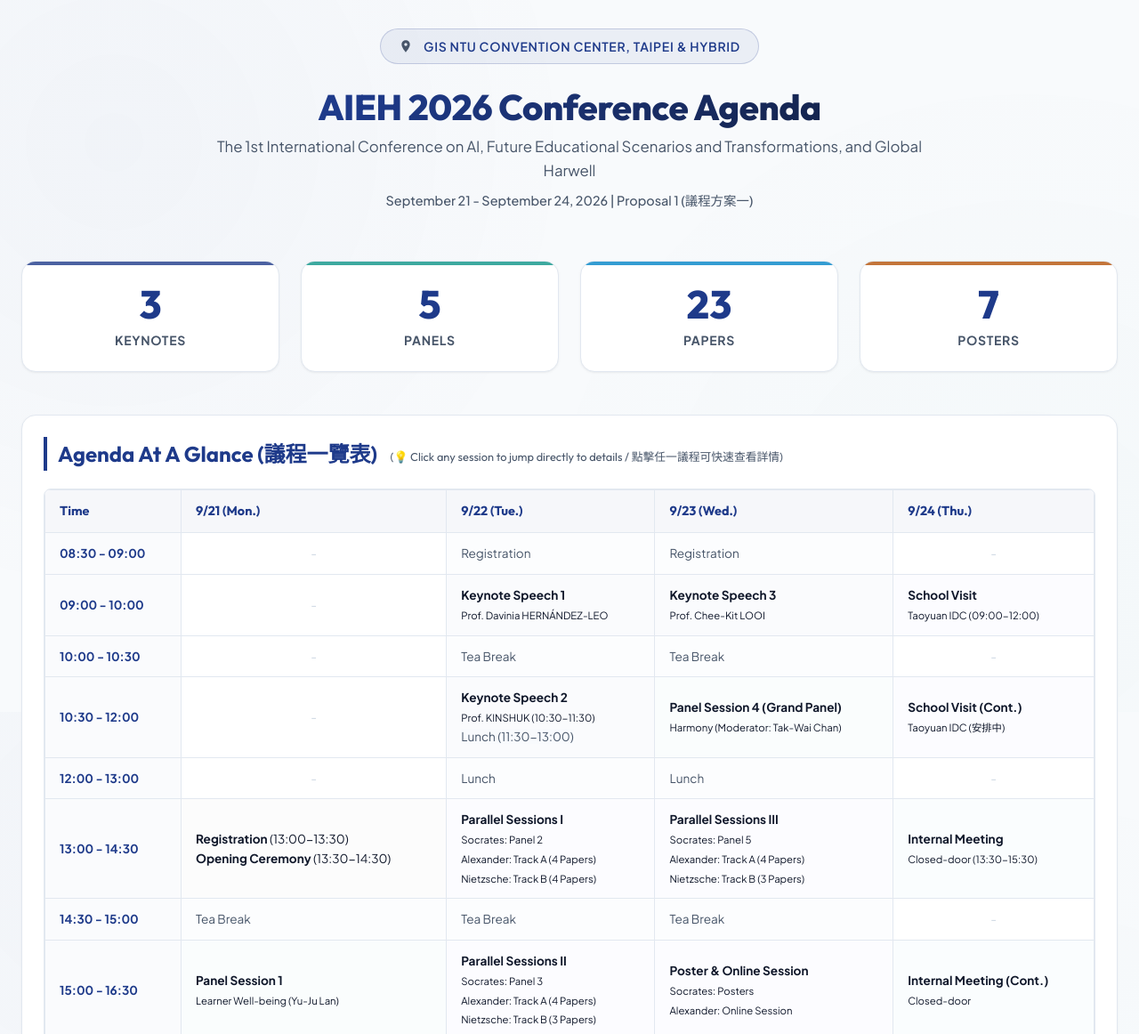
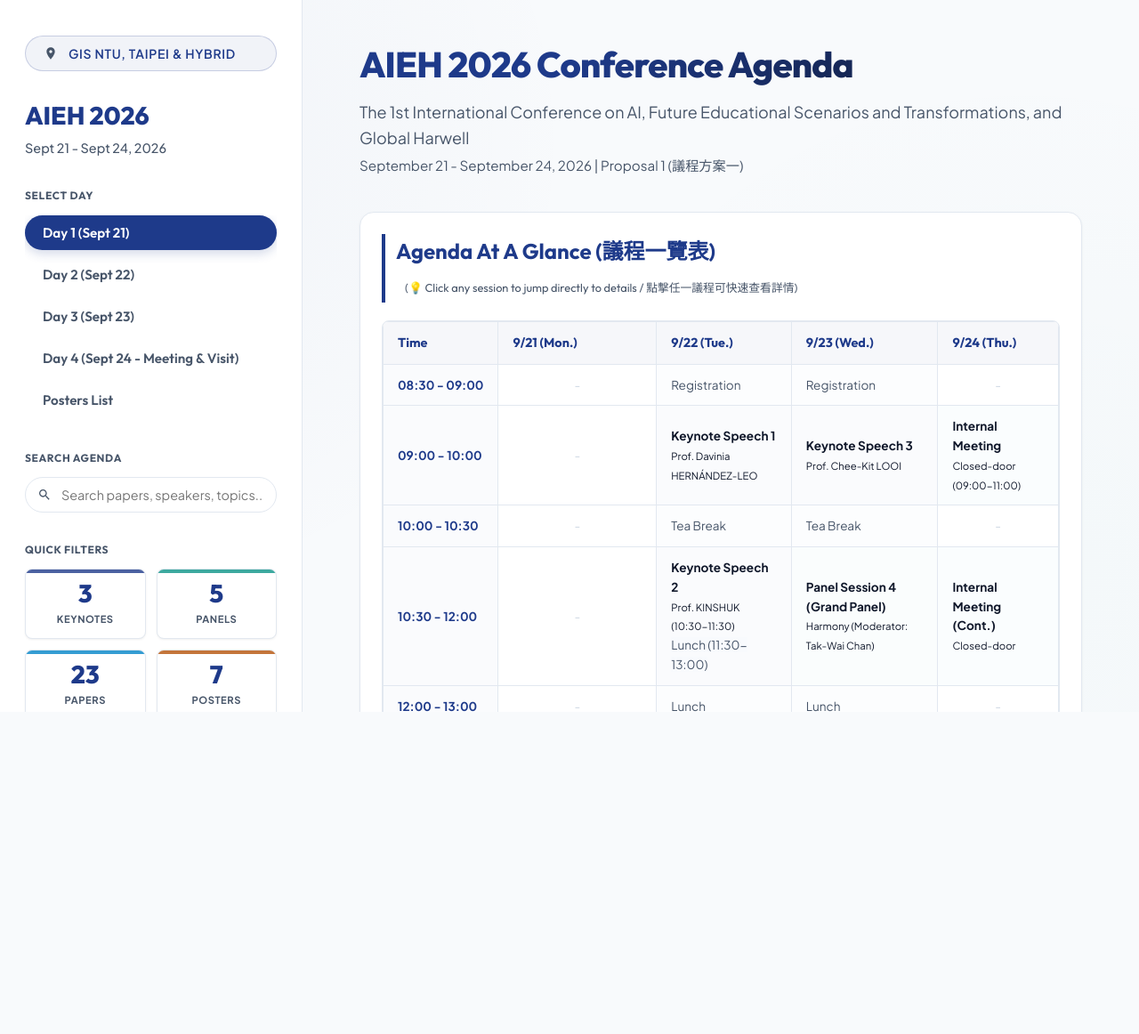
Before and after one commit to CalvinCYLiao/peaceful-pasteur, a website: page index.html in a window 1280 px wide. Shown: the top 1162 px of the page at 89% size. After the commit the page ends 800 px from the top, so only its background shows below. Drawn offline with Linux system fonts and the light colour scheme.

Commit message:
feat: swap Day 4 sessions and implement responsive dashboard layout

```diff
--- a/index.html
+++ b/index.html
@@ -9,23 +9,50 @@
 </head>
 <body>
 
-  <div class="container">
+  <div class="app-layout">
 
-    <!-- Header -->
-    <header>
+    <!-- Sidebar Controls -->
+    <aside class="sidebar">
+      <div class="sidebar-header">
         <div class="badge-venue">
-        <svg class="search-icon" style="position:static; transform:none; fill:currentColor; margin-right:4px;" viewBox="0 0 24 24" width="16" height="16">
+          <svg class="search-icon" style="position:static; transform:none; fill:currentColor; margin-right:4px;" viewBox="0 0 24 24" width="14" height="14">
             <path d="M12 2C8.13 2 5 5.13 5 9c0 5.25 7 13 7 13s7-7.75 7-13c0-3.87-3.13-7-7-7zm0 9.5c-1.38 0-2.5-1.12-2.5-2.5s1.12-2.5 2.5-2.5 2.5 1.12 2.5 2.5-1.12 2.5-2.5 2.5z"/>
           </svg>
-        GIS NTU Convention Center, Taipei & Hybrid
+          GIS NTU, Taipei & Hybrid
         </div>
-      <h1 style="font-size: 2.5rem; letter-spacing: -0.01em; margin-bottom: 0.5rem;">AIEH 2026 Conference Agenda</h1>
-      <p class="lead-text" style="font-size: 1.05rem;">The 1st International Conference on AI, Future Educational Scenarios and Transformations, and Global Harwell</p>
-      <p style="color: var(--text-muted); font-size: 0.9rem; margin-top: 0.5rem; font-weight: 500;">September 21 - September 24, 2026 | Proposal 1 (議程方案一)</p>
-    </header>
+        <h2>AIEH 2026</h2>
+        <p class="sidebar-date">Sept 21 - Sept 24, 2026</p>
+      </div>
 
-    <!-- Dashboard Metrics -->
-    <section class="dashboard-grid" aria-label="Conference statistics">
+      <!-- Navigation tabs -->
+      <div class="sidebar-section">
+        <h3 class="section-title">Select Day</h3>
+        <nav aria-label="Conference Days">
+          <ul class="tabs-nav" role="tablist">
+            <li role="presentation"><button id="tab-day1" class="tab-btn active" role="tab" aria-selected="true" aria-controls="pane-day1">Day 1 (Sept 21)</button></li>
+            <li role="presentation"><button id="tab-day2" class="tab-btn" role="tab" aria-selected="false" aria-controls="pane-day2">Day 2 (Sept 22)</button></li>
+            <li role="presentation"><button id="tab-day3" class="tab-btn" role="tab" aria-selected="false" aria-controls="pane-day3">Day 3 (Sept 23)</button></li>
+            <li role="presentation"><button id="tab-day4" class="tab-btn" role="tab" aria-selected="false" aria-controls="pane-day4">Day 4 (Sept 24 - Meeting & Visit)</button></li>
+            <li role="presentation"><button id="tab-posters" class="tab-btn" role="tab" aria-selected="false" aria-controls="pane-posters">Posters List</button></li>
+          </ul>
+        </nav>
+      </div>
+
+      <!-- Search Wrapper -->
+      <div class="sidebar-section">
+        <h3 class="section-title">Search Agenda</h3>
+        <div class="search-wrapper">
+          <svg class="search-icon" viewBox="0 0 24 24" width="16" height="16" fill="currentColor">
+            <path d="M15.5 14h-.79l-.28-.27C15.41 12.59 16 11.11 16 9.5 16 5.91 13.09 3 9.5 3S3 5.91 3 9.5 5.91 16 9.5 16c1.61 0 3.09-.59 4.23-1.57l.27.28v.79l5 4.99L20.49 19l-4.99-5zm-6 0C7.01 14 5 11.99 5 9.5S7.01 5 9.5 5 14 7.01 14 9.5 11.99 14 9.5 14z"/>
+          </svg>
+          <input type="text" id="search-bar" class="search-input" placeholder="Search papers, speakers, topics..." aria-label="Search agenda">
+        </div>
+      </div>
+
+      <!-- Dashboard Grid Filters -->
+      <div class="sidebar-section">
+        <h3 class="section-title">Quick Filters</h3>
+        <div class="dashboard-grid">
           <div class="metric-card clickable-metric" data-filter="Keynote" role="button" tabindex="0" style="--card-color: var(--primary);">
             <div class="metric-val">3</div>
             <div class="metric-label">Keynotes</div>
@@ -42,7 +69,29 @@
             <div class="metric-val">7</div>
             <div class="metric-label">Posters</div>
           </div>
-    </section>
+        </div>
+      </div>
+
+      <!-- Print Button -->
+      <div class="sidebar-footer">
+        <button class="print-btn" onclick="window.print();">
+          <svg viewBox="0 0 24 24" width="16" height="16" fill="currentColor">
+            <path d="M19 8H5c-1.66 0-3 1.34-3 3v6h4v4h12v-4h4v-6c0-1.66-1.34-3-3-3zm-3 11H8v-5h8v5zm3-7c-.55 0-1-.45-1-1s.45-1 1-1 1 .45 1 1-.45 1-1 1zm-1-9H6v4h12V3z"/>
+          </svg>
+          Print / Save PDF
+        </button>
+      </div>
+    </aside>
+
+    <!-- Main Content Area -->
+    <div class="main-content">
+
+      <!-- Content Header Banner -->
+      <header class="content-header">
+        <h1>AIEH 2026 Conference Agenda</h1>
+        <p class="lead-text">The 1st International Conference on AI, Future Educational Scenarios and Transformations, and Global Harwell</p>
+        <p class="sub-lead-text">September 21 - September 24, 2026 | Proposal 1 (議程方案一)</p>
+      </header>
 
       <!-- Agenda At-A-Glance Overview Table -->
       <section class="overview-section" aria-label="Agenda At A Glance">
@@ -72,7 +121,7 @@
                   <td class="empty-cell">-</td>
                   <td class="event-keynote clickable-cell" data-target-day="pane-day2" data-target-id="day2-keynote1"><strong>Keynote Speech 1</strong><br><small>Prof. Davinia HERNÁNDEZ-LEO</small></td>
                   <td class="event-keynote clickable-cell" data-target-day="pane-day3" data-target-id="day3-keynote3"><strong>Keynote Speech 3</strong><br><small>Prof. Chee-Kit LOOI</small></td>
-                <td class="event-parallel clickable-cell" data-target-day="pane-day4" data-target-id="day4-tour"><strong>School Visit</strong><br><small>Taoyuan IDC (09:00-12:00)</small></td>
+                  <td class="event-session clickable-cell" data-target-day="pane-day4" data-target-id="day4-meeting"><strong>Internal Meeting</strong><br><small>Closed-door (09:00-11:00)</small></td>
                 </tr>
                 <tr>
                   <td class="time-slot">10:00 - 10:30</td>
@@ -86,7 +135,7 @@
                   <td class="empty-cell">-</td>
                   <td class="event-keynote clickable-cell" data-target-day="pane-day2" data-target-id="day2-keynote2"><strong>Keynote Speech 2</strong><br><small>Prof. KINSHUK (10:30-11:30)</small><br><span class="event-break">Lunch (11:30-13:00)</span></td>
                   <td class="event-panel clickable-cell" data-target-day="pane-day3" data-target-id="day3-panel4"><strong>Panel Session 4 (Grand Panel)</strong><br><small>Harmony (Moderator: Tak-Wai Chan)</small></td>
-                <td class="event-parallel clickable-cell" data-target-day="pane-day4" data-target-id="day4-tour"><strong>School Visit (Cont.)</strong><br><small>Taoyuan IDC (安排中)</small></td>
+                  <td class="event-session clickable-cell" data-target-day="pane-day4" data-target-id="day4-meeting"><strong>Internal Meeting (Cont.)</strong><br><small>Closed-door</small></td>
                 </tr>
                 <tr>
                   <td class="time-slot">12:00 - 13:00</td>
@@ -100,7 +149,7 @@
                   <td class="event-opening clickable-cell" data-target-day="pane-day1" data-target-id="day1-opening"><strong>Registration</strong> (13:00-13:30)<br><strong>Opening Ceremony</strong> (13:30-14:30)</td>
                   <td class="event-parallel clickable-cell" data-target-day="pane-day2" data-target-id="day2-parallel1"><strong>Parallel Sessions I</strong><br><small>Socrates: Panel 2<br>Alexander: Track A (4 Papers)<br>Nietzsche: Track B (4 Papers)</small></td>
                   <td class="event-parallel clickable-cell" data-target-day="pane-day3" data-target-id="day3-parallel3"><strong>Parallel Sessions III</strong><br><small>Socrates: Panel 5<br>Alexander: Track A (4 Papers)<br>Nietzsche: Track B (3 Papers)</small></td>
-                <td class="event-session clickable-cell" data-target-day="pane-day4" data-target-id="day4-meeting"><strong>Internal Meeting</strong><br><small>Closed-door (13:30-15:30)</small></td>
+                  <td class="event-parallel clickable-cell" data-target-day="pane-day4" data-target-id="day4-tour"><strong>School Visit</strong><br><small>Taoyuan IDC (13:00-16:00)</small></td>
                 </tr>
                 <tr>
                   <td class="time-slot">14:30 - 15:00</td>
@@ -114,7 +163,7 @@
                   <td class="event-panel clickable-cell" data-target-day="pane-day1" data-target-id="day1-panel1"><strong>Panel Session 1</strong><br><small>Learner Well-being (Yu-Ju Lan)</small></td>
                   <td class="event-parallel clickable-cell" data-target-day="pane-day2" data-target-id="day2-parallel2"><strong>Parallel Sessions II</strong><br><small>Socrates: Panel 3<br>Alexander: Track A (4 Papers)<br>Nietzsche: Track B (3 Papers)</small></td>
                   <td class="event-parallel clickable-cell" data-target-day="pane-day3" data-target-id="day3-posters"><strong>Poster & Online Session</strong><br><small>Socrates: Posters<br>Alexander: Online Session</small></td>
-                <td class="event-session clickable-cell" data-target-day="pane-day4" data-target-id="day4-meeting"><strong>Internal Meeting (Cont.)</strong><br><small>Closed-door</small></td>
+                  <td class="event-parallel clickable-cell" data-target-day="pane-day4" data-target-id="day4-tour"><strong>School Visit (Cont.)</strong><br><small>Taoyuan IDC (安排中)</small></td>
                 </tr>
                 <tr>
                   <td class="time-slot">16:30 - 18:00</td>
@@ -136,27 +185,7 @@
         </div>
       </section>
 
-    <!-- Sticky Navigation & Search -->
-    <div class="sticky-nav-container">
-      <nav aria-label="Conference Days">
-        <ul class="tabs-nav" role="tablist">
-          <li role="presentation"><button id="tab-day1" class="tab-btn active" role="tab" aria-selected="true" aria-controls="pane-day1">Day 1 (Sept 21)</button></li>
-          <li role="presentation"><button id="tab-day2" class="tab-btn" role="tab" aria-selected="false" aria-controls="pane-day2">Day 2 (Sept 22)</button></li>
-          <li role="presentation"><button id="tab-day3" class="tab-btn" role="tab" aria-selected="false" aria-controls="pane-day3">Day 3 (Sept 23)</button></li>
-          <li role="presentation"><button id="tab-day4" class="tab-btn" role="tab" aria-selected="false" aria-controls="pane-day4">Day 4 (Sept 24 - Visit & Meeting)</button></li>
-          <li role="presentation"><button id="tab-posters" class="tab-btn" role="tab" aria-selected="false" aria-controls="pane-posters">Posters List</button></li>
-        </ul>
-      </nav>
-
-      <div class="search-wrapper">
-        <svg class="search-icon" viewBox="0 0 24 24" width="16" height="16" fill="currentColor">
-          <path d="M15.5 14h-.79l-.28-.27C15.41 12.59 16 11.11 16 9.5 16 5.91 13.09 3 9.5 3S3 5.91 3 9.5 5.91 16 9.5 16c1.61 0 3.09-.59 4.23-1.57l.27.28v.79l5 4.99L20.49 19l-4.99-5zm-6 0C7.01 14 5 11.99 5 9.5S7.01 5 9.5 5 14 7.01 14 9.5 11.99 14 9.5 14z"/>
-        </svg>
-        <input type="text" id="search-bar" class="search-input" placeholder="Search papers, speakers, topics..." aria-label="Search agenda">
-      </div>
-    </div>
-
-    <!-- Main Content Area -->
+      <!-- Main Detailed Content Area -->
       <main>
 
       <!-- Day 1 Pane -->
@@ -779,15 +808,34 @@
       <!-- Day 4 Pane -->
       <div id="pane-day4" class="tab-pane" role="tabpanel" aria-labelledby="tab-day4">
         <p class="lead-text" style="text-align:left; margin-bottom:2rem; max-width:none;">
-          Day 4 features a school visit to the experimental education institution alongside an internal closed-door meeting.
-          (第四天安排學校參訪行程及主辦單位內部閉門會議。)
+          Day 4 features an internal closed-door meeting alongside a school visit to the experimental education institution.
+          (第四天安排主辦單位內部閉門會議及學校參訪行程。)
         </p>
         <div class="timeline">
+
+          <!-- Internal Closed-door Meeting -->
+          <div class="agenda-card" id="day4-meeting">
+            <div class="time-column">
+              <span class="time-range">09:00 - 11:00</span>
+              <span class="duration-badge">120 mins</span>
+            </div>
+            <div class="content-column">
+              <div class="badge-row">
+                <span class="type-badge panel" style="background: rgba(30,58,138,0.1); color: var(--primary); border: 1px solid rgba(30,58,138,0.25);">Closed Meeting</span>
+              </div>
+              <h3 class="agenda-title">Internal Closed-door Meeting</h3>
+              <p class="agenda-description">
+                Project committee review, steering assembly, and future planning meeting for organizers and committee members.
+                <br><br>
+                <strong>(主辦與大會委員內部閉門會議)</strong>
+              </p>
+            </div>
+          </div>
 
           <!-- School Visit -->
           <div class="agenda-card" id="day4-tour">
             <div class="time-column">
-              <span class="time-range">09:00 - 12:00</span>
+              <span class="time-range">13:00 - 16:00</span>
               <span class="duration-badge">3 hours</span>
             </div>
             <div class="content-column">
@@ -803,28 +851,9 @@
             </div>
           </div>
 
-          <!-- Internal Closed-door Meeting -->
-          <div class="agenda-card" id="day4-meeting">
-            <div class="time-column">
-              <span class="time-range">13:30 - 15:30</span>
-              <span class="duration-badge">120 mins</span>
-            </div>
-            <div class="content-column">
-              <div class="badge-row">
-                <span class="type-badge panel" style="background: rgba(30,58,138,0.1); color: var(--primary); border: 1px solid rgba(30,58,138,0.25);">Closed Meeting</span>
-              </div>
-              <h3 class="agenda-title">Internal Closed-door Meeting</h3>
-              <p class="agenda-description">
-                Project committee review, steering assembly, and future planning meeting for organizers and committee members.
-                <br><br>
-                <strong>(主辦與大會委員內部閉門會議)</strong>
-              </p>
-            </div>
-          </div>
-
           <div class="agenda-card" id="day4-farewell">
             <div class="time-column">
-              <span class="time-range">15:30 ~</span>
+              <span class="time-range">16:00 ~</span>
               <span class="duration-badge">End</span>
             </div>
             <div class="content-column">
@@ -901,6 +930,7 @@
     </footer>
 
   </div>
+</div>
 
 <script src="app.js"></script>
 </body>
--- a/styles.css
+++ b/styles.css
@@ -78,10 +78,202 @@
 }
 
 /* Layout Containers */
-.container {
-  max-width: 1280px;
-  margin: 0 auto;
-  padding: 2rem 1.5rem 6rem;
+.app-layout {
+  display: flex;
+  flex-direction: column;
+  min-height: 100vh;
+}
+
+@media (min-width: 1024px) {
+  .app-layout {
+    flex-direction: row;
+  }
+}
+
+/* Sidebar Styles */
+.sidebar {
+  background: var(--bg-card);
+  border-bottom: 1px solid var(--border-color);
+  padding: 1.5rem 1rem;
+  display: flex;
+  flex-direction: column;
+  gap: 1.25rem;
+}
+
+.sidebar-header {
+  display: flex;
+  flex-direction: column;
+  gap: 0.5rem;
+}
+
+.sidebar-header h2 {
+  font-family: var(--font-heading);
+  font-size: 1.75rem;
+  font-weight: 800;
+  color: var(--primary);
+  line-height: 1.25;
+}
+
+.sidebar-date {
+  font-size: 0.9rem;
+  color: var(--text-muted);
+  font-weight: 500;
+}
+
+.sidebar-section {
+  display: flex;
+  flex-direction: column;
+}
+
+.sidebar-section .section-title {
+  font-family: var(--font-heading);
+  font-size: 0.75rem;
+  font-weight: 700;
+  text-transform: uppercase;
+  letter-spacing: 0.05em;
+  color: var(--text-muted);
+  margin-bottom: 0.75rem;
+}
+
+.sidebar .dashboard-grid {
+  display: grid;
+  grid-template-columns: repeat(4, 1fr);
+  gap: 0.5rem;
+  margin-bottom: 0;
+}
+
+.sidebar .metric-card {
+  padding: 0.75rem 0.5rem;
+  border-radius: var(--radius-sm);
+  text-align: center;
+  margin-bottom: 0;
+}
+
+.sidebar .metric-val {
+  font-size: 1.5rem;
+  font-weight: 800;
+}
+
+.sidebar .metric-label {
+  font-size: 0.65rem;
+  font-weight: 700;
+}
+
+.sidebar-footer {
+  margin-top: auto;
+}
+
+.print-btn {
+  display: inline-flex;
+  align-items: center;
+  justify-content: center;
+  gap: 0.5rem;
+  background: var(--primary);
+  color: #ffffff;
+  border: none;
+  font-family: var(--font-heading);
+  font-weight: 600;
+  font-size: 0.9rem;
+  padding: 0.75rem 1.25rem;
+  border-radius: var(--radius-full);
+  cursor: pointer;
+  width: 100%;
+  transition: all var(--transition-fast);
+  box-shadow: 0 4px 12px rgba(30, 58, 138, 0.15);
+}
+
+.print-btn:hover {
+  background: #172554;
+  transform: translateY(-2px);
+  box-shadow: 0 6px 16px rgba(30, 58, 138, 0.25);
+}
+
+@media (min-width: 768px) and (max-width: 1023px) {
+  .sidebar {
+    padding: 2rem 1.5rem;
+    gap: 1.5rem;
+  }
+}
+
+@media (min-width: 1024px) {
+  .sidebar {
+    width: 340px;
+    min-width: 340px;
+    height: 100vh;
+    position: sticky;
+    top: 0;
+    border-bottom: none;
+    border-right: 1px solid var(--border-color);
+    padding: 2.5rem 1.75rem;
+    overflow-y: auto;
+    gap: 2rem;
+  }
+
+  .sidebar .dashboard-grid {
+    grid-template-columns: repeat(2, 1fr);
+    gap: 0.75rem;
+  }
+
+  .sidebar .metric-val {
+    font-size: 1.75rem;
+  }
+
+  .sidebar .metric-label {
+    font-size: 0.7rem;
+  }
+
+  .tabs-nav {
+    flex-direction: column;
+    overflow-x: visible;
+    padding-bottom: 0;
+  }
+
+  .tab-btn {
+    width: 100%;
+    text-align: left;
+    padding: 0.75rem 1.25rem;
+    border-radius: var(--radius-sm);
+  }
+}
+
+/* Main Content Styles */
+.main-content {
+  flex-grow: 1;
+  padding: 1.5rem 1rem 4rem;
+}
+
+@media (min-width: 768px) {
+  .main-content {
+    padding: 2.5rem 2.5rem 6rem;
+  }
+}
+
+@media (min-width: 1024px) {
+  .main-content {
+    padding: 3rem 4rem 6rem;
+    height: 100vh;
+    overflow-y: auto;
+  }
+}
+
+.content-header {
+  margin-bottom: 2.5rem;
+}
+
+.content-header h1 {
+  font-size: 2.5rem;
+  text-align: left;
+}
+
+.content-header .lead-text {
+  text-align: left;
+  margin: 0.5rem 0 0.25rem 0;
+}
+
+.sub-lead-text {
+  font-size: 0.95rem;
+  color: var(--text-muted);
+  text-align: left;
 }
 
 /* Header Section */
@@ -259,31 +451,7 @@
   letter-spacing: 0.05em;
 }
 
-/* Search and Navigation Bar */
-.sticky-nav-container {
-  position: sticky;
-  top: 1.5rem;
-  z-index: 100;
-  background: rgba(248, 250, 252, 0.85);
-  backdrop-filter: blur(12px);
-  -webkit-backdrop-filter: blur(12px);
-  border: 1px solid var(--border-color);
-  border-radius: var(--radius-lg);
-  padding: 0.75rem 1.5rem;
-  margin-bottom: 3rem;
-  box-shadow: var(--shadow-md);
-  display: flex;
-  flex-direction: column;
-  gap: 1rem;
-}
 
-@media (min-width: 768px) {
-  .sticky-nav-container {
-    flex-direction: row;
-    align-items: center;
-    justify-content: space-between;
-  }
-}
 
 /* Tabs Navigation */
 .tabs-nav {
@@ -689,11 +857,21 @@
     background-image: none;
   }
 
-  .container {
-    padding: 0;
+  .app-layout {
+    display: block !important;
   }
 
-  .sticky-nav-container, .dashboard-grid, .overview-section, footer {
+  .sidebar {
+    display: none !important;
+  }
+
+  .main-content {
+    padding: 0 !important;
+    height: auto !important;
+    overflow-y: visible !important;
+  }
+
+  .overview-section, footer {
     display: none !important;
   }
 
```
Also changed, not shown: conference_agenda.md (+12 -12 lines). Lines whose indentation alone changed are shown as unchanged.
